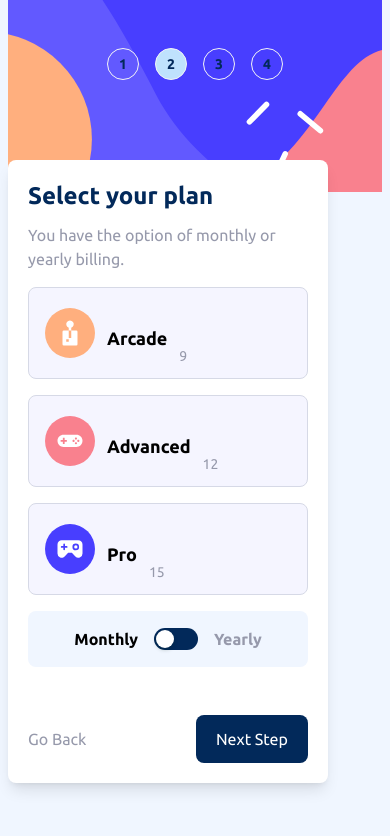
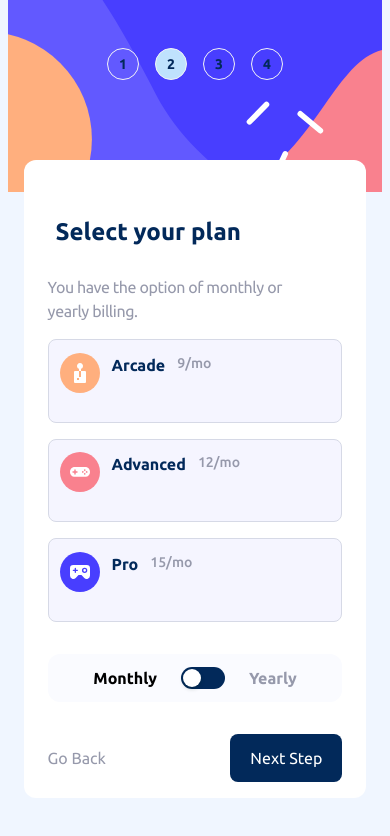
Before and after one commit to chiomaubaezuonu/multi-forms-project, a Next.js app: page /plan in a window 390 px wide. Shown: the top 836 px of the page. Built offline with nearby package versions, Linux system fonts and the light colour scheme.

Commit message:
Made plan page mobile responsive

```diff
--- a/app/plan/page.tsx
+++ b/app/plan/page.tsx
@@ -95,27 +95,29 @@ const Plan = () => {
     // }
 
     return (
-        <div className="rounded-lg shadow-lg md:shadow-none z-10 flex-1 p-5 bg-white  absolute top-40 md:top-0 w-80 md:relative ">
-            <div className="flex flex-col md:shadow-none gap-4 mx-auto h-full md:w-4/5">
+        // <div className="rounded-lg shadow-lg md:shadow-none z-10 flex-1 p-5 bg-white  absolute top-40 md:top-0 w-80 md:relative ">
+        //     <div className="flex flex-col md:shadow-none gap-4 mx-auto h-full md:w-4/5">
+        <div className="flex flex-col md:mt-0 bg-yellow z-20 absolute md:relative top-40 md:top-0">
+      <div className="flex flex-col px-6 w-11/12 rounded-xl md:rounded-none md:px-8 mx-auto pt-4 pb-4 md:w-full bg-white">
                 <div>
-                    <h1 className="font-bold text-2xl mt-[2.063] md:text-3xl text-[#02295A]">Select your plan</h1>
-                    <p className="text-[#9699AB] mt-[0.688rem] text-base">You have the option of monthly or yearly billing.</p>
+                    <h1 className="font-bold text-2xl mt-[2.063] md:mb-2 pt-10 pb-4 px-2 md:px-6 md:p-0 md:text-3xl text-[#02295A]">Select your plan</h1>
+                    <p className="text-[#9699AB] mt-[0.688rem] text-base bg-white px-0 md:px-0 pr-14 md:pr-4  tracking-tight mb-4 md:mb-8 md:font-medium">You have the option of monthly or yearly billing.</p>
                 </div>
-                <div className='grid md:grid-cols-3 gap-4'>
+                <div className='grid md:grid-cols-3  gap-4'>
                     {
                         plans.map((plan, index) => (
-                            <div key={index} onClick={() => handlePlan(index)} className={`bg-[#473dff0d]  ${clickedPlan === index ? 'border-[#473dff]' : 'border-[#d6d9e6]'} hover:border-[#473dff] border-[0.0623rem] text-sm rounded-lg w-full border-[0.063] cursor-pointer flex md:flex-col h-[5.75rem] py-3 md:h-[11rem] p-4 gap-3 duration-200`}>
-                                <Image width={50} height={50} src={plan.image} alt='arcade' />
-                                <p className='text-[#0229A] font-bold text-lg mt-6'>{plan.plan}</p>
-                                <div className='mt-auto'>
+                            <div key={index} onClick={() => handlePlan(index)} className={`bg-[#473dff0d]  ${clickedPlan === index ? 'border-[#473dff]' : 'border-[#d6d9e6]'} hover:border-[#473dff] border-[0.0623rem] text-sm rounded-lg w-full md:w-[8.166rem] border-[0.063] cursor-pointer flex md:flex-col px-[0.688rem] py-[0.8rem] gap-3 duration-200`}>
+                                <Image width={40} height={40} src={plan.image} alt='arcade' className='mb-4' />
+                                <p className='text-[#02295A] font-semibold text-base '>{plan.plan}</p>
+                                <div className='mt-0'>
                                     {yearly ?
                                         <div>
-                                            <p className='text-sm text-[#9699ab]'>{plan.yearlyPrice}</p>
+                                            <p className='text-sm text-[#9699ab] font-medium'>{plan.yearlyPrice}/yr</p>
                                             <p className="text-[02295A] text-sm">{plan.duration}</p>
                                         </div>
                                         :
                                         <div>
-                                            <p className='text-[#9699ab] text-sm'>{plan.monthlyPrice}</p>
+                                            <p className='text-[#9699ab] font-medium text-sm'>{plan.monthlyPrice}/mo</p>
                                         </div>
                                     }
                                 </div>
@@ -125,13 +127,13 @@ const Plan = () => {
 
                     {/*  */}
                 </div>
-                <div className='py-4 x-5 rounded-lg bg-[#F0F6FF] md:col-span-3'>
-                    <div className='flex gap-4 items-center justify-center'>
+                {/* <div className='py-4 rounded-xl bg-[#FAFBFF] mt-2 md:col-span-3'> */}
+                    <div className='flex gap-6 py-3 items-center bg-[#FAFBFF] justify-center mt-8 rounded-xl '>
                         <p className='text-primary-100 font-bold duration-200'>Monthly</p>
                         <Switch className='bg-[#02295A]' defaultChecked={toggleOn} onChange={onChange} />
                         <p className='font-bold text-[#9699ab] text-base duration-200'>Yearly</p>
                     </div>
-                </div>
+                {/* </div> */}
                 <div className="flex justify-between mt-8 md:mt-[146px]">
                     <button className="text-[#9699AB] text-base duration-200 hover:text-[#02295A]"><Link href="/">Go Back</Link></button>
                     <button className="bg-[#02295A] py-3 px-5 rounded-lg text-white ml-auto duration-[.15s] cursor-pointer">
```
